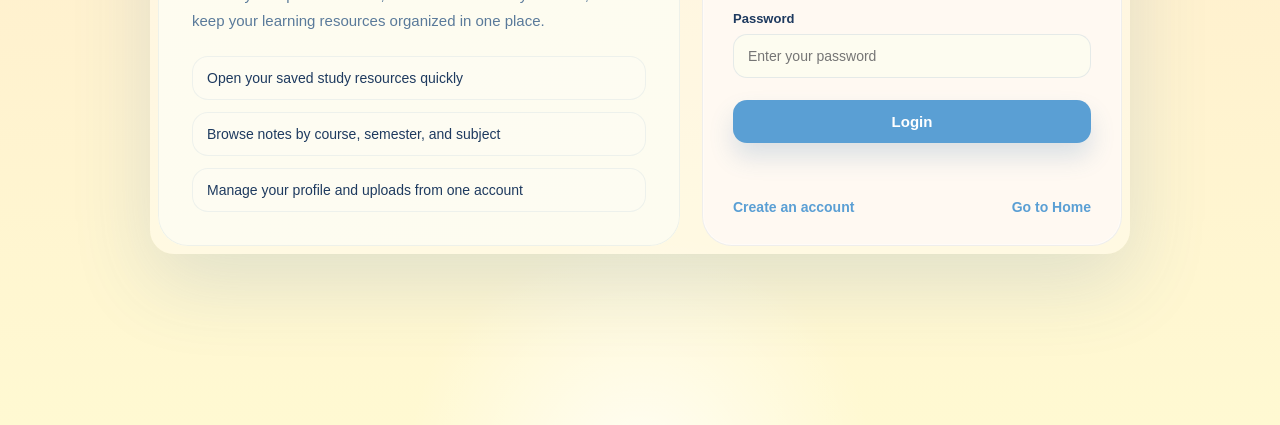
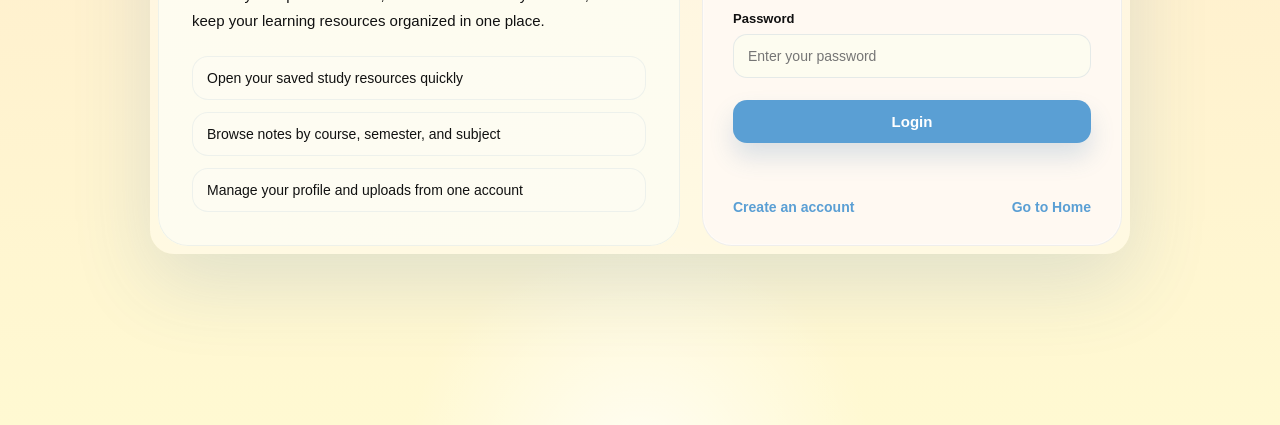
Before and after one commit to Shubhamkaushik1710/Student-notes-platform-v1, a website: page frontend/login.html in a window 1280 px wide. Shown: the part 375-800 px from the top of the page. Drawn offline with Linux system fonts and the light colour scheme.

Commit message:
Set navbar, hero, headings and card text to black

```diff
--- a/frontend/login.html
+++ b/frontend/login.html
@@ -14,8 +14,8 @@
 --tone-soft:#FFEBCC;
 --tone-mid:#BFDDF0;
 --tone-dark:#5a8a72;
---tone-deep:#1e3a5f;
---text-main:#1e3a5f;
+--tone-deep:#111111;
+--text-main:#111111;
 --text-muted:#5a7a9a;
 --blue-soft:#BFDDF0;
 --blue-panel:#5a9fd4;
@@ -329,6 +329,22 @@ font-size:30px;
 }
 }
 
+
+/* ── BLACK TEXT OVERRIDES ── */
+h1,h2,h3,h4,h5,h6{color:#111111 !important;}
+.brand,.nav-links a,.nav-left a,.nav-right a,
+.navbar a,nav a{color:#111111 !important;}
+.hero h1,.hero p,.hero-eyebrow{color:#111111 !important;}
+.note-card h4,.section-head h2,.section-head p,
+.card h3,.card h4,.card p,
+.info-panel h1,.info-panel p,
+.form-card h2,.form-card p,
+.profile-name,.profile-email,
+.stat-pill strong,.stat-pill span,
+.meta-row strong,.meta-row span,
+.count-pill,.section h2,
+.hero .hero-eyebrow{color:#111111 !important;}
+
 </style>
 
 </head>
```
Also changed, not shown: frontend/index.html (+17 -1 lines), frontend/notes.html (+18 -2 lines), frontend/profile.html (+17 -1 lines), frontend/register.html (+18 -2 lines), frontend/upload.html (+17 -1 lines).
